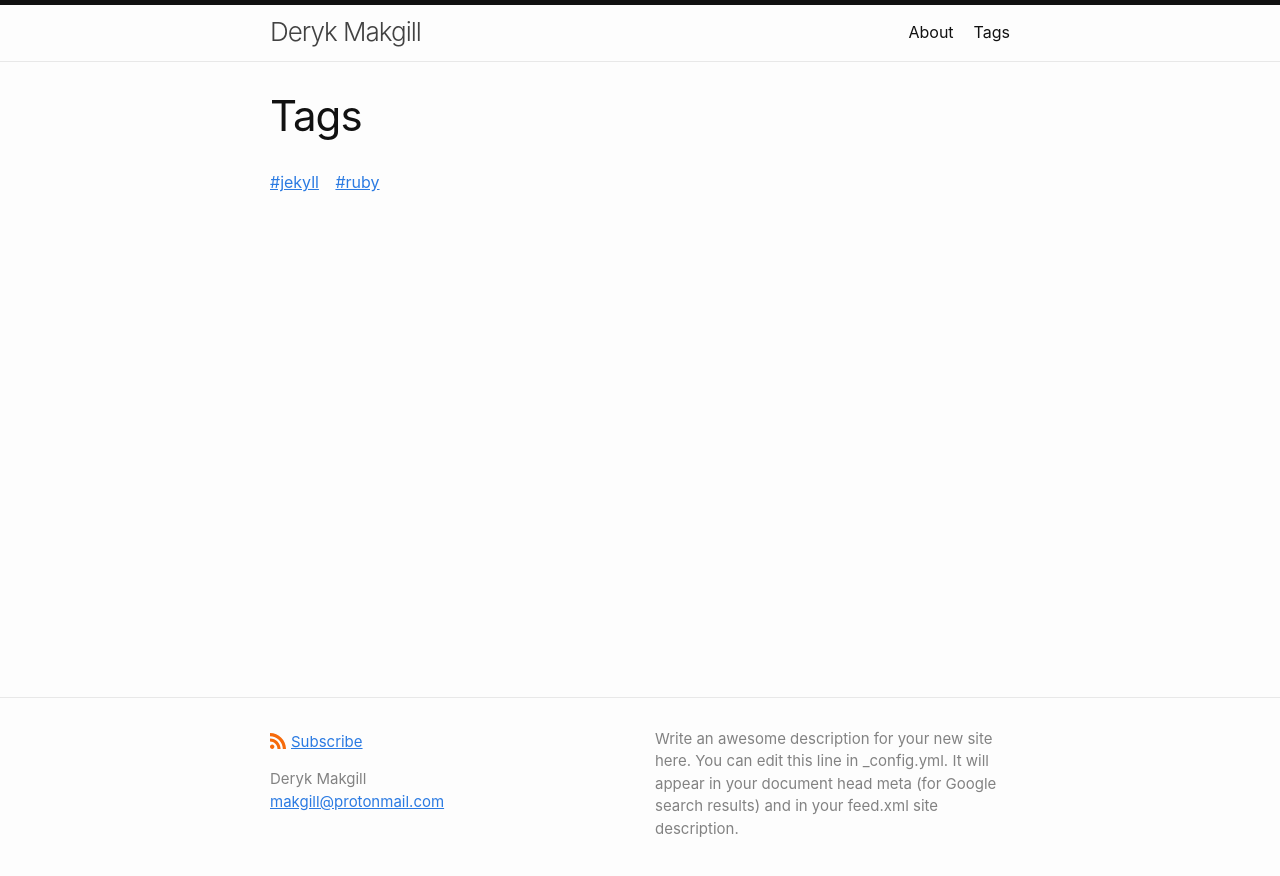
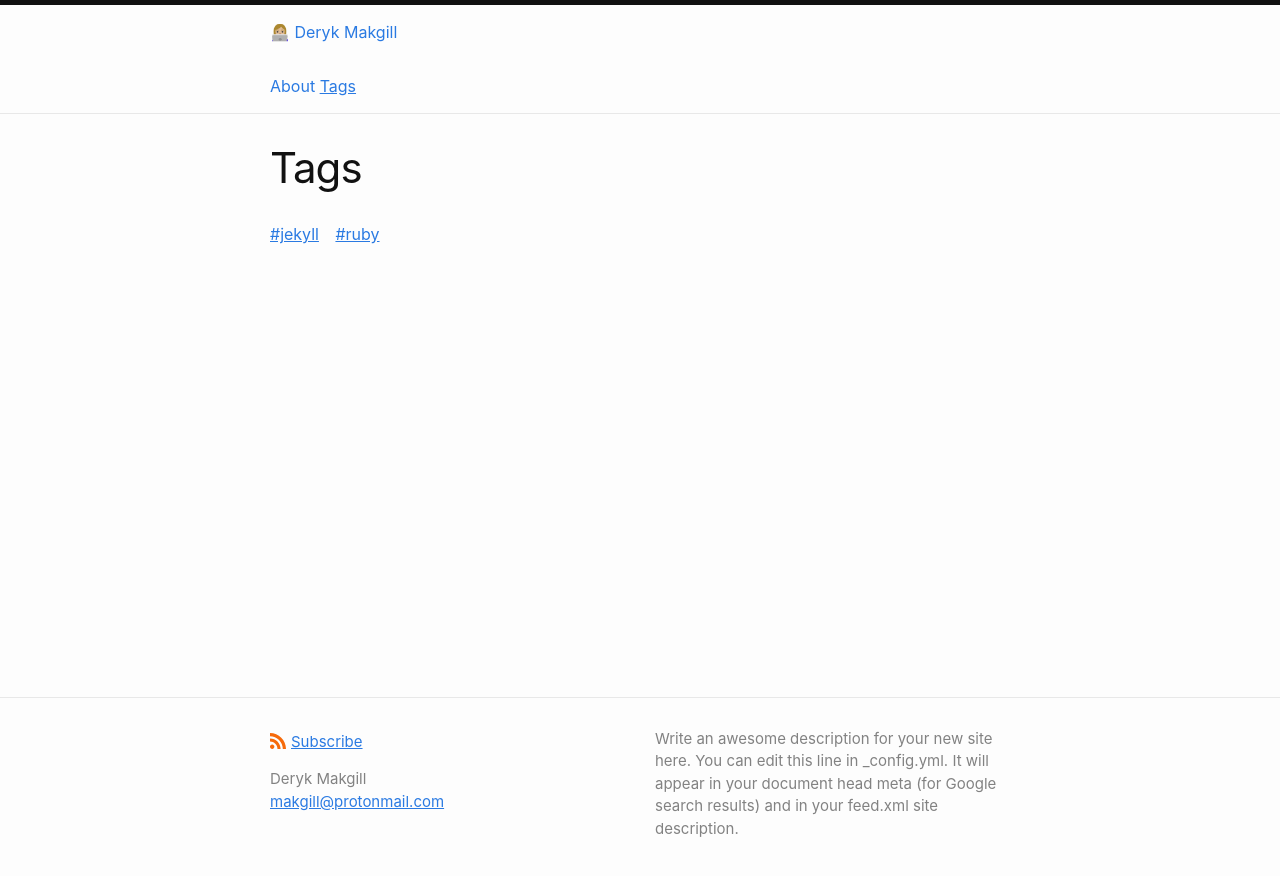
Before and after one commit to derykmakgill/krawisz, a Jekyll site: the page built from tags.html, in a window 1280 px wide. Shown: the top 876 px of the page. Built offline with Jekyll 4.4.1, drawn with Linux system fonts in a browser that asks for light colours.

Commit message:
Update header.html

```diff
--- a/_includes/header.html
+++ b/_includes/header.html
@@ -1,31 +1,26 @@
 <header class="site-header">
 
   <div class="wrapper">
+  <nav>
     {%- assign default_paths = site.pages | map: "path" -%}
     {%- assign page_paths = site.header_pages | default: default_paths -%}
-    {%- assign titles_size = site.pages | map: 'title' | join: '' | size -%}
-    <a class="site-title h-card" rel="author" href="{{ "/" | relative_url }}">{{ site.title | escape }}</a>
-
-    {%- if titles_size > 0 -%}
-      <nav class="site-nav">
-        <input type="checkbox" id="nav-trigger" class="nav-trigger" />
-        <label for="nav-trigger">
-          <span class="menu-icon">
-            <svg viewBox="0 0 18 15" width="18px" height="15px">
-              <path d="M18,1.484c0,0.82-0.665,1.484-1.484,1.484H1.484C0.665,2.969,0,2.304,0,1.484l0,0C0,0.665,0.665,0,1.484,0 h15.032C17.335,0,18,0.665,18,1.484L18,1.484z M18,7.516C18,8.335,17.335,9,16.516,9H1.484C0.665,9,0,8.335,0,7.516l0,0 c0-0.82,0.665-1.484,1.484-1.484h15.032C17.335,6.031,18,6.696,18,7.516L18,7.516z M18,13.516C18,14.335,17.335,15,16.516,15H1.484 C0.665,15,0,14.335,0,13.516l0,0c0-0.82,0.665-1.483,1.484-1.483h15.032C17.335,12.031,18,12.695,18,13.516L18,13.516z"/>
-            </svg>
-          </span>
-        </label>
-
-        <div class="trigger">
-          {%- for path in page_paths -%}
-            {%- assign my_page = site.pages | where: "path", path | first -%}
-            {%- if my_page.title -%}
-            <a class="page-link" href="{{ my_page.url | relative_url }}">{{ my_page.title | escape }}</a>
+    <a class="title h-card" rel="me author" href="{{ "/" | relative_url }}">👩🏼‍💻 {{ site.title | escape }}</a>
+    {%- if page_paths -%}
+      <div class="nav-inner">
+        {%- for path in page_paths -%}
+          {%- assign my_page = site.pages | where: "path", path | first -%}
+          {% unless my_page.exclude %}
+            {%- if my_page.title and my_page.autogen == nil -%}
+              {% if my_page.url == page.url %}
+                <a class="current" href="{{ my_page.url | relative_url }}">{{ my_page.title | escape }}</a>
+              {% else %}
+                <a href="{{ my_page.url | relative_url }}">{{ my_page.title | escape }}</a>
+              {%- endif -%}
             {%- endif -%}
-          {%- endfor -%}
-        </div>
-      </nav>
+          {% endunless %}
+        {% endfor -%}
+      </div>
     {%- endif -%}
-  </div>
+  </nav>
+</div>
 </header>
```
